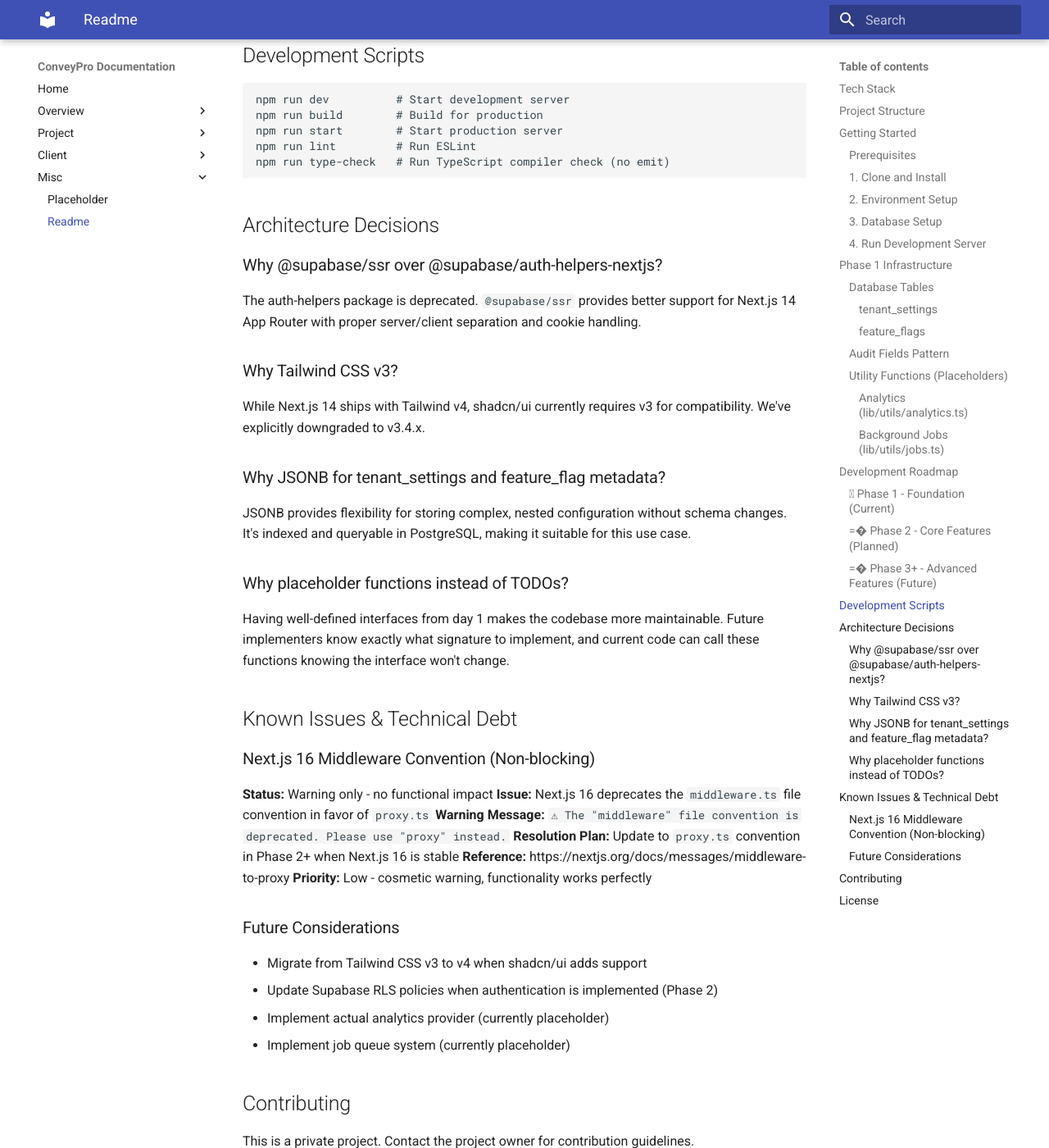
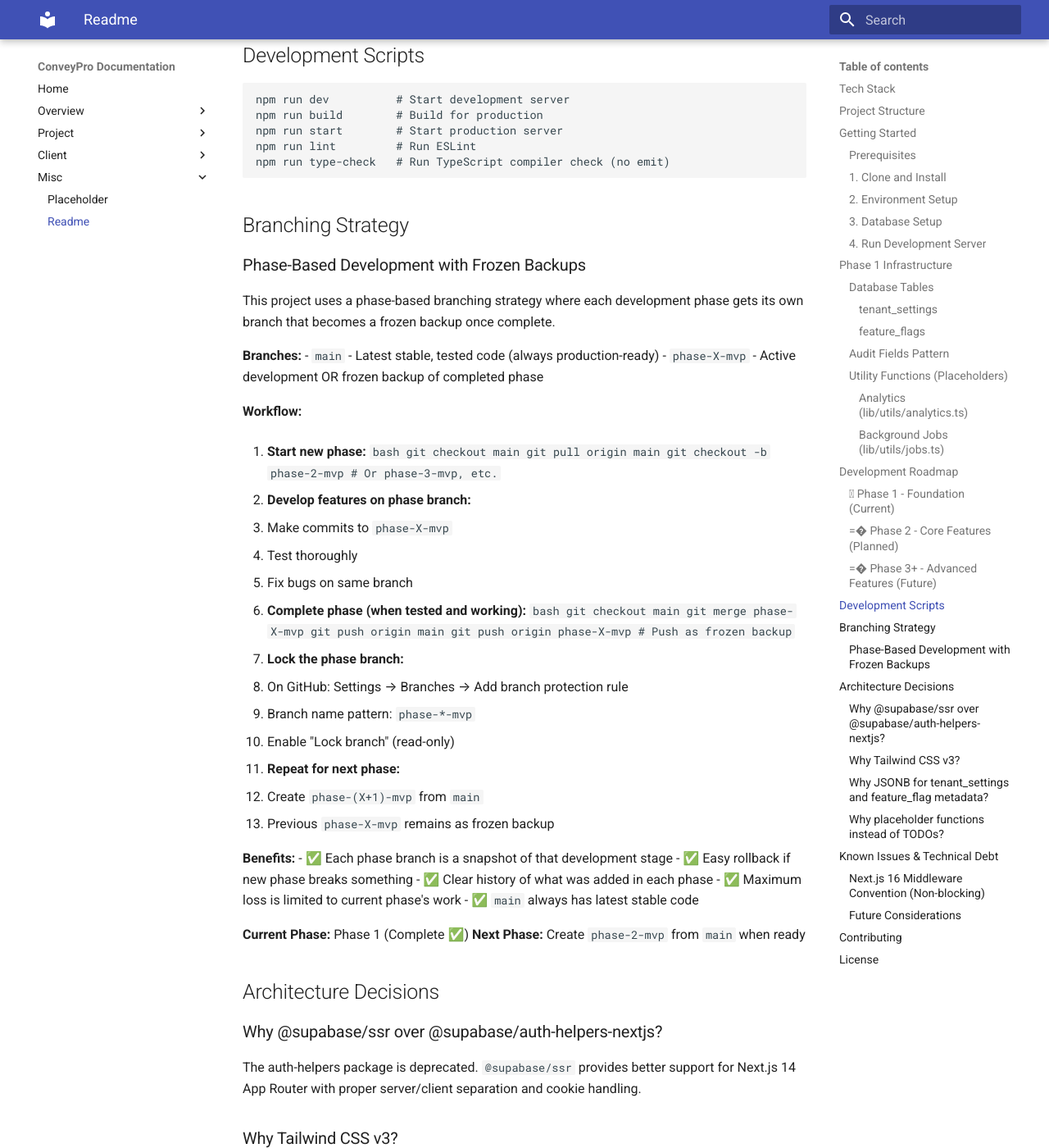
Before and after one commit to Trek-mad/ConveyPro, an MkDocs documentation site: the page built from docs/ABOUT.md, in a window 1280 px wide and 1400 px high, scrolled down 5965 px. Shown: the whole window at 82% size. Built offline with MkDocs 1.6.1 and Material for MkDocs 9.7.7, drawn with Linux system fonts in a browser that asks for light colours.

Commit message:
Document phase-based branching strategy and remove develop branch
- Remove develop branch (not needed for phase-based workflow)
- Add comprehensive branching strategy documentation
- Document workflow: phase-X-mvp → main → freeze → phase-(X+1)-mvp
- Include instructions for locking completed phase branches
- Clarify benefits: easy rollback, limited blast radius, clear history

Phase-based approach ensures each development stage is preserved
as a frozen backup while main always has latest stable code.

````diff
--- a/docs/ABOUT.md
+++ b/docs/ABOUT.md
@@ -290,6 +290,57 @@ npm run lint         # Run ESLint
 npm run type-check   # Run TypeScript compiler check (no emit)
 ```
 
+## Branching Strategy
+
+### Phase-Based Development with Frozen Backups
+
+This project uses a phase-based branching strategy where each development phase gets its own branch that becomes a frozen backup once complete.
+
+**Branches:**
+- `main` - Latest stable, tested code (always production-ready)
+- `phase-X-mvp` - Active development OR frozen backup of completed phase
+
+**Workflow:**
+
+1. **Start new phase:**
+   ```bash
+   git checkout main
+   git pull origin main
+   git checkout -b phase-2-mvp  # Or phase-3-mvp, etc.
+   ```
+
+2. **Develop features on phase branch:**
+   - Make commits to `phase-X-mvp`
+   - Test thoroughly
+   - Fix bugs on same branch
+
+3. **Complete phase (when tested and working):**
+   ```bash
+   git checkout main
+   git merge phase-X-mvp
+   git push origin main
+   git push origin phase-X-mvp  # Push as frozen backup
+   ```
+
+4. **Lock the phase branch:**
+   - On GitHub: Settings → Branches → Add branch protection rule
+   - Branch name pattern: `phase-*-mvp`
+   - Enable "Lock branch" (read-only)
+
+5. **Repeat for next phase:**
+   - Create `phase-(X+1)-mvp` from `main`
+   - Previous `phase-X-mvp` remains as frozen backup
+
+**Benefits:**
+- ✅ Each phase branch is a snapshot of that development stage
+- ✅ Easy rollback if new phase breaks something
+- ✅ Clear history of what was added in each phase
+- ✅ Maximum loss is limited to current phase's work
+- ✅ `main` always has latest stable code
+
+**Current Phase:** Phase 1 (Complete ✅)
+**Next Phase:** Create `phase-2-mvp` from `main` when ready
+
 ## Architecture Decisions
 
 ### Why @supabase/ssr over @supabase/auth-helpers-nextjs?
````
